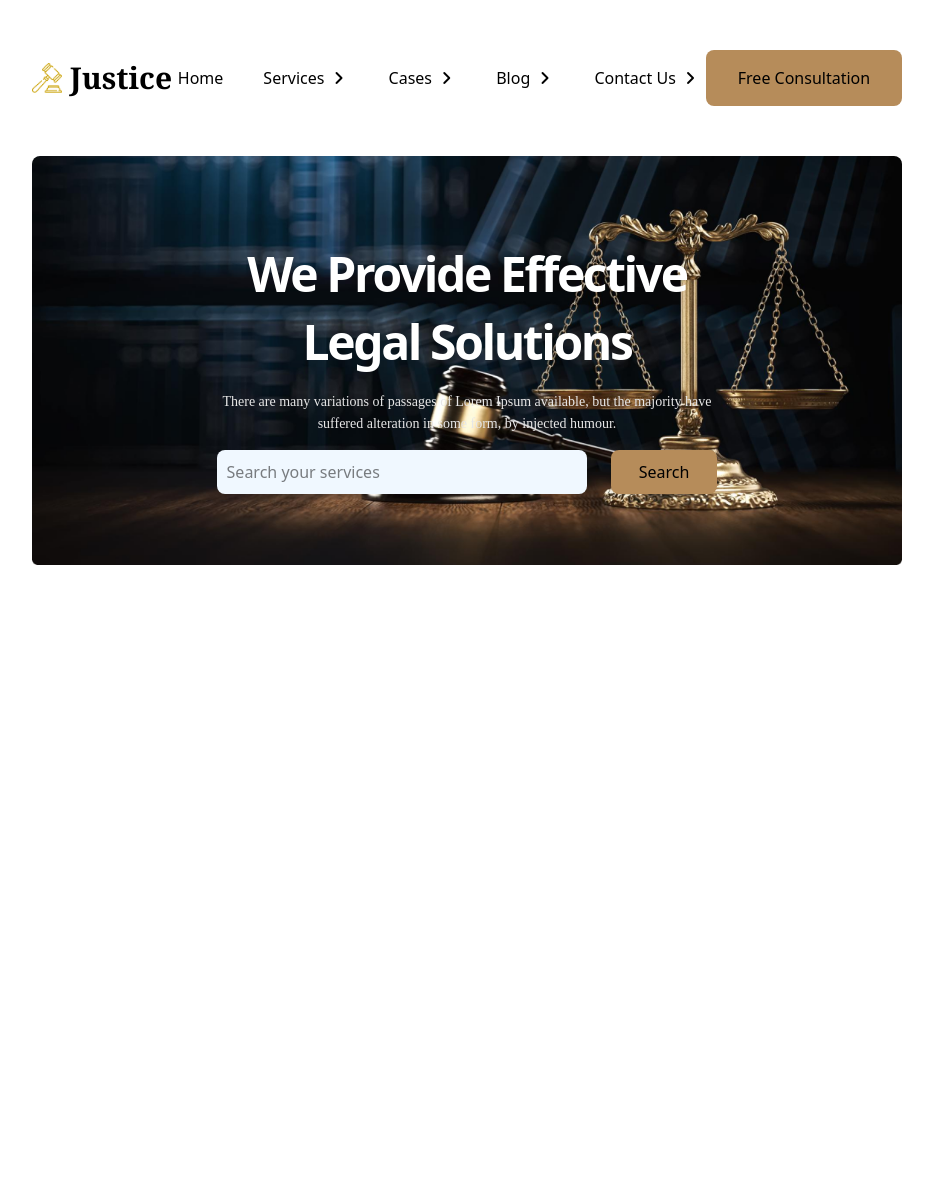
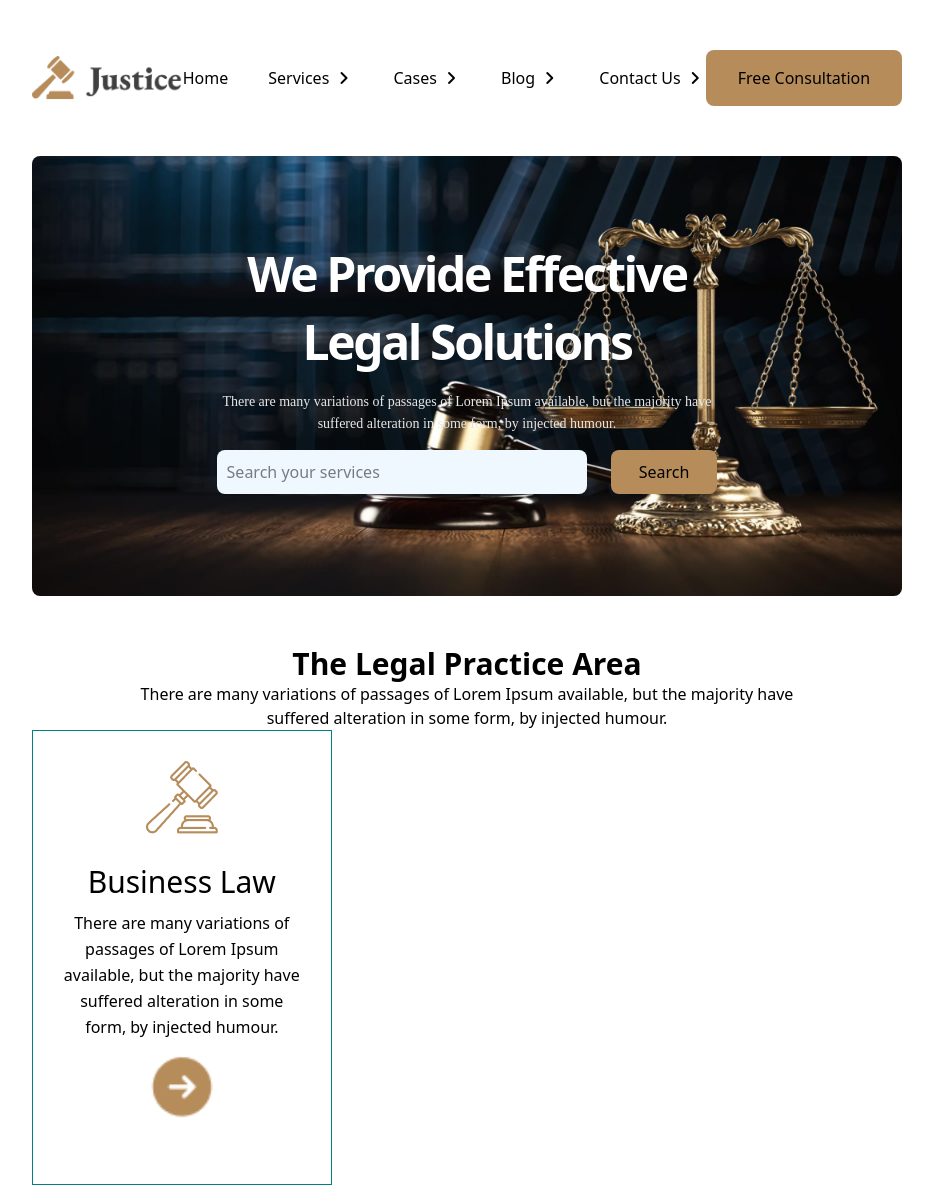
Before and after one commit to shohag721/legal-solutions, a plain HTML site: page index.html in a window 1280 px wide. Shown: the whole page, without its empty margins (173-1106 px from the left). Before the commit the page ends 800 px from the top, so only its background shows below. Drawn offline with nearby package versions, Linux system fonts and the light colour scheme.

Commit message:
create new sections and adedd a card info

```diff
--- a/index.html
+++ b/index.html
@@ -12,8 +12,7 @@
     <header class="  mt-[50px] items-center">
         <nav class="flex justify-between ">
             <div class="nav-images flex items-center gap-2">
-                <img class="stroke-red-300" src="images/business.png" alt="">
-                <h2 class="text-3xl font-bold font-serif">Justice</h2>
+                <img src="images/logo2.png" alt="">
             </div>
             <div class="nav-content">
                 <ul class="flex gap-10">
@@ -37,5 +36,17 @@
             <input type="button" value="Search" id="hero-search-btn" class="bg-[#B68C5A]">
         </div>
     </section>
+    <section class="practics-aera mt-[50px]">
+        <h2 class="font-[EB Garamond] text-3xl font-bold text-black text-center">The Legal Practice Area</h2>
+        <p class="text-center m-auto">There are many variations of passages of Lorem Ipsum available, but the majority have suffered alteration in some form, by injected humour.</p>
+        <div class="practices-card">
+            <div class="card-info">
+                <img src="images/business.png" alt="business">
+                <h4 class="text-center text-3xl">Business Law</h4>
+                <p class="card-details">There are many variations of passages of Lorem Ipsum available, but the majority have suffered alteration in some form, by injected humour.</p>
+                <img src="images/Frame.png" alt="Frame">
+            </div>
+        </div>
+    </section>
 </body>
 </html>
--- a/styles/style.css
+++ b/styles/style.css
@@ -3,16 +3,18 @@ nav{
     align-items: center;
 }
 .nav-images img{
-    width: 30px;
-    filter: sepia(100%) saturate(500%) hue-rotate(10deg) brightness(0.9);
+    width: 150px;
+    /* background-image: linear-gradient(to top,#111111, #1111112c); */
 }
 /* hero section */
 .hero{
     margin-top: 50px;
     background-image: url(/images/banner.png);
-    height: 550px;
+    height: 440px;
     border-radius: 8px;
     background-size: 100%;
+    background-size: cover;
+    background-position: center;
     background-repeat: no-repeat;
 }
 .hero-container{
@@ -33,3 +35,33 @@ nav{
     padding: 10px 28px;
     border-radius: 8px;
 }
+/* practics-aera */
+.practics-aera p{
+    width: 714px;
+}
+/*  */
+.practices-card{
+    width: 300px;
+    height: 450px;
+}
+.card-info{
+    padding: 30px;
+    border: 1px solid teal;
+}
+.card-info .card-details{
+    margin-top: 10px;
+    width: 100%;
+    text-align: center;
+    font-size: 0.5ram;
+    font-weight: 500;
+    line-height: 26px;
+    margin-bottom: 10px;
+}
+.card-info img{
+    margin: 0 auto;
+    width: 72px;
+    margin-bottom: 30px;
+}
+.card-info h4{
+    font-size: 2ram;
+}
```
